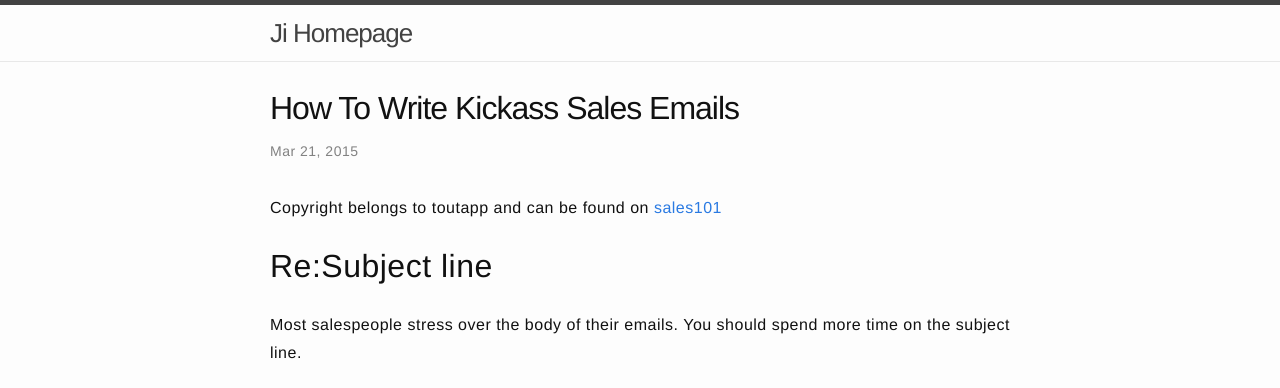
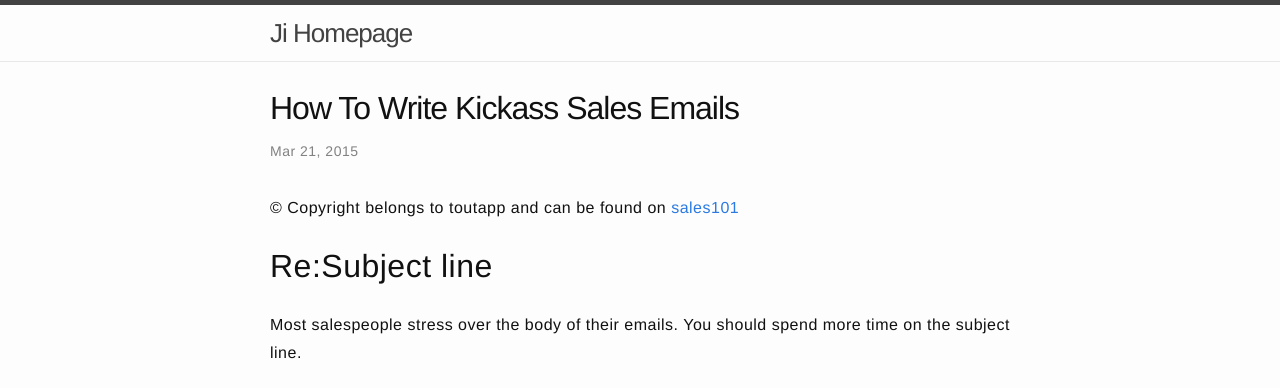
Before and after one commit to jazzi/jazzi.github.io, a Jekyll site: the page built from _posts/2015-03-21-how-to-write-kickass-sales-emails.md, in a window 1280 px wide and 900 px high. Shown: the top 388 px of the window. Built offline with Jekyll 4.4.1, drawn with Linux system fonts in a browser that asks for light colours.

```diff
--- a/_posts/2015-03-21-how-to-write-kickass-sales-emails.md
+++ b/_posts/2015-03-21-how-to-write-kickass-sales-emails.md
@@ -1,7 +1,7 @@
 ---
 layout: post
 ---
-Copyright belongs to toutapp and can be found on [sales101](http://www1.toutapp.com/sales101/kickass-sales-emails-pdf/)
+© Copyright belongs to toutapp and can be found on [sales101](http://www1.toutapp.com/sales101/kickass-sales-emails-pdf/)
 
 Re:Subject line
 ---------------
```
